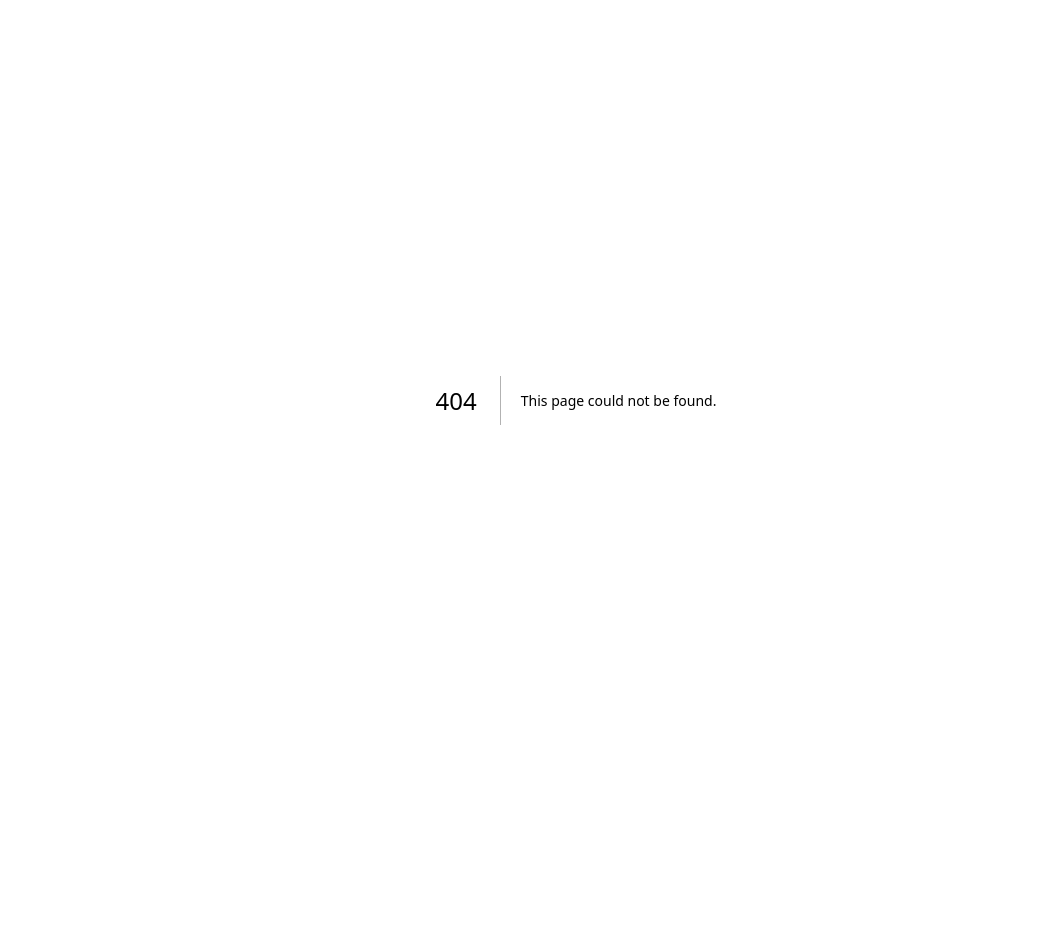
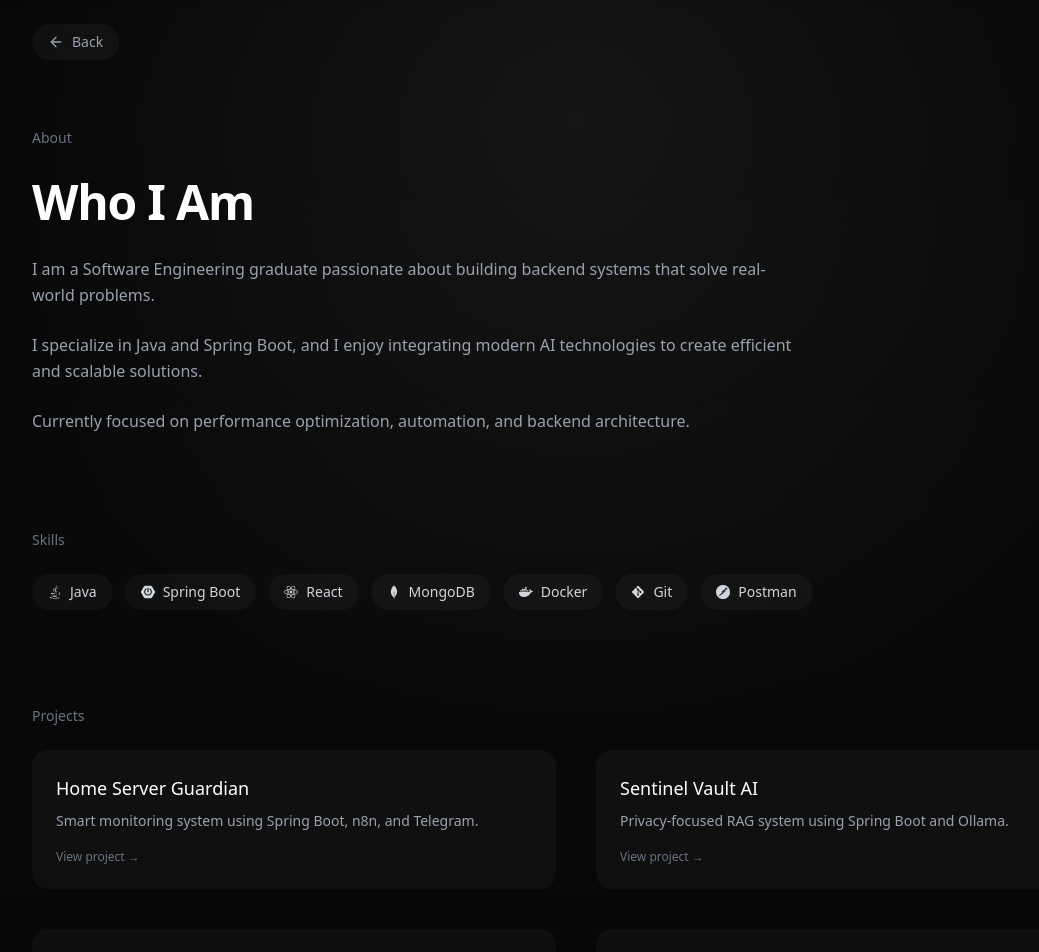
Before and after one commit to RaninduAmarasinghe/my-portfolio, a Next.js app: page /about in a window 1280 px wide. Before the commit this address had no page. Shown: the top 952 px of the page, without its empty margins (64-1103 px from the left). Before the commit the page ends 800 px from the top, so only its background shows below. Built offline with nearby package versions, Linux system fonts and the light colour scheme.

Commit message:
update 2

```diff
--- /dev/null
+++ b/app/about/page.tsx
@@ -0,0 +1,162 @@
+"use client";
+
+import Link from "next/link";
+import { ArrowLeft } from "lucide-react";
+import { FaJava, FaReact, FaDocker, FaGitAlt } from "react-icons/fa";
+import { SiSpringboot, SiMongodb, SiPostman } from "react-icons/si";
+import { motion } from "framer-motion";
+
+export default function AboutPage() {
+  return (
+    <section className="relative min-h-screen text-white px-6 md:px-24 py-24 md:py-32 overflow-hidden bg-[#0a0a0a]">
+
+      {/* 🔙 BACK BUTTON */}
+      <div className="absolute top-6 left-6 md:left-24 z-20">
+        <Link
+          href="/"
+          className="
+          flex items-center gap-2 px-4 py-2
+          bg-white/[0.04] backdrop-blur-xl
+          rounded-full text-sm text-gray-400
+          hover:text-white hover:bg-white/[0.08]
+          transition-all duration-300 group
+          "
+        >
+          <ArrowLeft className="w-4 h-4 group-hover:-translate-x-1 transition" />
+          Back
+        </Link>
+      </div>
+
+      {/* 🌫️ Soft Gradient */}
+      <div className="absolute inset-0 bg-gradient-to-b from-black/40 via-black/10 to-black/50" />
+
+      {/* 🌫️ Apple Glow */}
+      <div className="absolute inset-0 bg-[radial-gradient(circle_at_50%_10%,rgba(255,255,255,0.06),transparent_50%)]" />
+
+      {/* ABOUT */}
+      <motion.div
+        initial={{ opacity: 0, y: 30 }}
+        animate={{ opacity: 1, y: 0 }}
+        transition={{ duration: 0.7 }}
+        className="
+        max-w-3xl mb-24 relative z-10 space-y-6
+        "
+      >
+        <p className="text-sm text-gray-500">About</p>
+
+        <h2 className="text-4xl md:text-5xl font-semibold tracking-tight leading-tight">
+          Who I Am
+        </h2>
+
+        <p className="text-gray-400 leading-relaxed">
+          I am a Software Engineering graduate passionate about building backend systems that solve real-world problems.
+        </p>
+
+        <p className="text-gray-400 leading-relaxed">
+          I specialize in Java and Spring Boot, and I enjoy integrating modern AI technologies to create efficient and scalable solutions.
+        </p>
+
+        <p className="text-gray-400 leading-relaxed">
+          Currently focused on performance optimization, automation, and backend architecture.
+        </p>
+      </motion.div>
+
+      {/* SKILLS */}
+      <motion.div
+        initial={{ opacity: 0, y: 30 }}
+        animate={{ opacity: 1, y: 0 }}
+        transition={{ duration: 0.7, delay: 0.1 }}
+        className="mb-24 relative z-10"
+      >
+        <p className="text-sm text-gray-500 mb-6">Skills</p>
+
+        <div className="flex flex-wrap gap-3 max-w-4xl">
+          <Skill icon={<FaJava />} name="Java" />
+          <Skill icon={<SiSpringboot />} name="Spring Boot" />
+          <Skill icon={<FaReact />} name="React" />
+          <Skill icon={<SiMongodb />} name="MongoDB" />
+          <Skill icon={<FaDocker />} name="Docker" />
+          <Skill icon={<FaGitAlt />} name="Git" />
+          <Skill icon={<SiPostman />} name="Postman" />
+        </div>
+      </motion.div>
+
+      {/* PROJECTS */}
+      <motion.div
+        initial={{ opacity: 0, y: 30 }}
+        animate={{ opacity: 1, y: 0 }}
+        transition={{ duration: 0.7, delay: 0.2 }}
+        className="relative z-10"
+      >
+        <p className="text-sm text-gray-500 mb-6">Projects</p>
+
+        <div className="grid grid-cols-1 md:grid-cols-2 gap-6 md:gap-10 max-w-6xl">
+          <Project
+            title="Home Server Guardian"
+            desc="Smart monitoring system using Spring Boot, n8n, and Telegram."
+          />
+          <Project
+            title="Sentinel Vault AI"
+            desc="Privacy-focused RAG system using Spring Boot and Ollama."
+          />
+          <Project
+            title="BusBuddy"
+            desc="Real-time transport tracking system using WebSocket and MongoDB."
+          />
+          <Project
+            title="Auradocs AI"
+            desc="AI-powered API documentation and mock engine."
+          />
+        </div>
+      </motion.div>
+
+    </section>
+  );
+}
+
+/* ---------- SKILL ---------- */
+function Skill({ icon, name }: { icon: React.ReactNode; name: string }) {
+  return (
+    <div
+      className="
+      flex items-center gap-2 px-4 py-2
+      rounded-full
+      text-sm text-gray-300
+      bg-white/[0.03]
+      hover:bg-white/[0.08]
+      transition-all duration-300
+      "
+    >
+      {icon}
+      {name}
+    </div>
+  );
+}
+
+/* ---------- PROJECT ---------- */
+function Project({ title, desc }: { title: string; desc: string }) {
+  return (
+    <div
+      className="
+      group p-6
+      rounded-2xl
+      bg-white/[0.03]
+      hover:bg-white/[0.06]
+      transition-all duration-300
+      cursor-pointer
+      "
+    >
+      <h3 className="text-white text-lg font-medium mb-2">
+        {title}
+      </h3>
+
+      <p className="text-gray-400 text-sm leading-relaxed">
+        {desc}
+      </p>
+
+      <div className="mt-4 text-xs text-gray-500 group-hover:text-gray-300 transition">
+        View project →
+      </div>
+    </div>
+  );
+}
--- a/app/components/Hero.tsx
+++ b/app/components/Hero.tsx
@@ -1,93 +1,136 @@
 "use client";
 
 import Image from "next/image";
+import Link from "next/link";
 import { FaGithub, FaLinkedin } from "react-icons/fa";
 import { motion } from "framer-motion";
+import { usePathname } from "next/navigation";
 
 export default function Hero() {
+  const pathname = usePathname();
+
   return (
-    <div className="relative h-screen w-full bg-[#0d0d0d] text-white overflow-hidden">
-
-      {/* Background Image */}
+    <div
+      key={pathname}
+      className="relative min-h-screen w-full text-white overflow-hidden flex items-center bg-black"
+    >
+      {/* Background */}
       <Image
         src="/hero.jpg"
         alt="Ranindu"
         fill
         priority
-        className="object-cover opacity-60 grayscale"
+        className="object-cover opacity-85 grayscale brightness-110 contrast-105"
       />
 
-      {/* Gradient Overlay */}
-      <div className="absolute inset-0 bg-gradient-to-r from-black/70 via-black/40 to-transparent" />
+      {/* Gradient */}
+      <div className="absolute inset-0 bg-gradient-to-b from-black/55 via-black/25 to-black/60" />
 
-      {/* LEFT SIDE */}
+      {/* Glow */}
+      <div className="absolute inset-0 bg-[radial-gradient(circle_at_70%_40%,rgba(255,255,255,0.05),transparent_40%)]" />
+
+      {/* CONTENT */}
+      <div
+        className="
+        relative z-10 w-full px-6 md:px-16 lg:px-24
+        flex flex-col lg:flex-row   /* 🔥 FIX HERE */
+        items-center
+        justify-center lg:justify-between
+        gap-12 lg:gap-24
+        py-16 lg:py-0
+      "
+      >
+
+        {/* LEFT */}
         <motion.div
-        initial={{ opacity: 0, x: -50 }}
-        animate={{ opacity: 1, x: 0 }}
+          initial={{ opacity: 0, y: 40 }}
+          animate={{ opacity: 1, y: 0 }}
           transition={{ duration: 0.8 }}
-        className="absolute left-20 top-1/2 -translate-y-1/2 z-10"
+          className="text-center lg:text-left max-w-md lg:max-w-2xl"
         >
-        <h1 className="text-6xl font-semibold leading-tight tracking-tight">
-          Ranindu <br /> Amarasinghe
+          {/* Status */}
+          <div className="inline-flex items-center gap-2 px-3 py-1 mb-6 rounded-full bg-white/5 text-xs text-gray-200">
+            <span className="w-2 h-2 bg-green-400 rounded-full animate-pulse"></span>
+            Available for work
+          </div>
+
+          {/* Title */}
+          <h1 className="text-3xl sm:text-4xl lg:text-7xl font-semibold leading-tight">
+            Ranindu <br className="hidden lg:block" />
+            Amarasinghe
           </h1>
 
-        <p className="text-gray-400 mt-4 text-sm tracking-wide">
-          Backend Developer
+          {/* Subtitle */}
+          <p className="text-gray-300 mt-4 text-sm lg:text-lg">
+            Backend Developer crafting scalable systems & intelligent solutions.
           </p>
 
-        <div className="w-12 h-[2px] bg-white mt-4 mb-6"></div>
+          {/* Buttons */}
+          <div className="flex flex-col sm:flex-row gap-3 mt-8 justify-center lg:justify-start">
+            <a
+              href="/cv.pdf"
+              className="w-full sm:w-auto px-6 py-3 rounded-full bg-white text-black text-sm font-medium hover:scale-105 transition"
+            >
+              Download CV
+            </a>
+
+            <Link
+              href="/about"
+              className="w-full sm:w-auto px-6 py-3 rounded-full bg-white/10 text-sm hover:bg-white/20 transition"
+            >
+              About me
+            </Link>
+          </div>
 
           {/* Socials */}
-        <div className="flex gap-5 text-gray-400 text-lg">
-          <a
-            href="https://github.com/YOUR_USERNAME"
-            target="_blank"
-            rel="noopener noreferrer"
-            aria-label="GitHub Profile"
-          >
+          <div className="flex justify-center lg:justify-start gap-6 text-lg text-gray-300 mt-8">
             <FaGithub className="hover:text-white transition cursor-pointer" />
-          </a>
-
-          <a
-            href="https://linkedin.com/in/YOUR_USERNAME"
-            target="_blank"
-            rel="noopener noreferrer"
-            aria-label="LinkedIn Profile"
-          >
             <FaLinkedin className="hover:text-white transition cursor-pointer" />
-          </a>
           </div>
         </motion.div>
 
-      {/* RIGHT SIDE */}
+        {/* RIGHT CARD */}
         <motion.div
-        initial={{ opacity: 0, x: 50 }}
-        animate={{ opacity: 1, x: 0 }}
+          initial={{ opacity: 0, y: 40 }}
+          animate={{ opacity: 1, y: 0 }}
           transition={{ duration: 0.8 }}
-        className="absolute right-20 top-1/2 -translate-y-1/2 max-w-md z-10
-        backdrop-blur-sm bg-white/5 p-6 rounded-xl"
+          className="
+          w-full max-w-md   /* 🔥 better for tablet */
+          backdrop-blur-xl
+          bg-white/[0.06]
+          rounded-2xl lg:rounded-3xl
+          p-6 lg:p-8
+          border border-white/[0.08]
+        "
         >
-        <p className="mb-2 text-sm text-gray-400">- Introducing</p>
+          <p className="text-xs lg:text-sm text-gray-300 mb-2">Introducing</p>
 
-        <h2 className="text-2xl text-white font-medium leading-snug mb-4">
-          Backend Developer, <br />
-          based in Sri Lanka.
+          <h2 className="text-lg lg:text-2xl font-medium mb-3">
+            Backend Developer based in Sri Lanka.
           </h2>
 
-        <p className="text-sm mb-6 leading-relaxed text-gray-400">
-          Passionate Software Engineering graduate focused on building scalable backend systems.
-          I specialize in Java and Spring Boot, and I enjoy integrating modern AI technologies
-          to create smart and efficient solutions.
+          <p className="text-gray-300 text-sm leading-relaxed mb-4">
+            Focused on performance, scalability, and integrating modern AI technologies into real-world applications.
           </p>
 
-        <a
-          href="#about"
-          className="flex items-center gap-2 text-white hover:gap-3 transition-all duration-300"
+          {/* Tech stack */}
+          <div className="flex flex-wrap gap-2">
+            {["Java", "Spring Boot", "MongoDB", "AI"].map((tech) => (
+              <span
+                key={tech}
+                className="px-2 py-1 text-xs rounded-full bg-white/10 text-gray-200"
               >
-          My story →
-        </a>
+                {tech}
+              </span>
+            ))}
+          </div>
         </motion.div>
+      </div>
 
+      {/* Scroll hint */}
+   {/*  <div className="hidden lg:block absolute bottom-6 left-1/2 -translate-x-1/2 text-xs text-gray-400 animate-bounce">
+        Scroll
+      </div>  */}
     </div>
   );
 }
--- a/package.json
+++ b/package.json
@@ -10,6 +10,7 @@
   },
   "dependencies": {
     "framer-motion": "^12.38.0",
+    "lucide-react": "^1.8.0",
     "next": "16.2.3",
     "react": "19.2.4",
     "react-dom": "19.2.4",
```
Also changed, not shown: 1 other file (tests, documents, lock files or other folders). Lines whose indentation alone changed are shown as unchanged.
